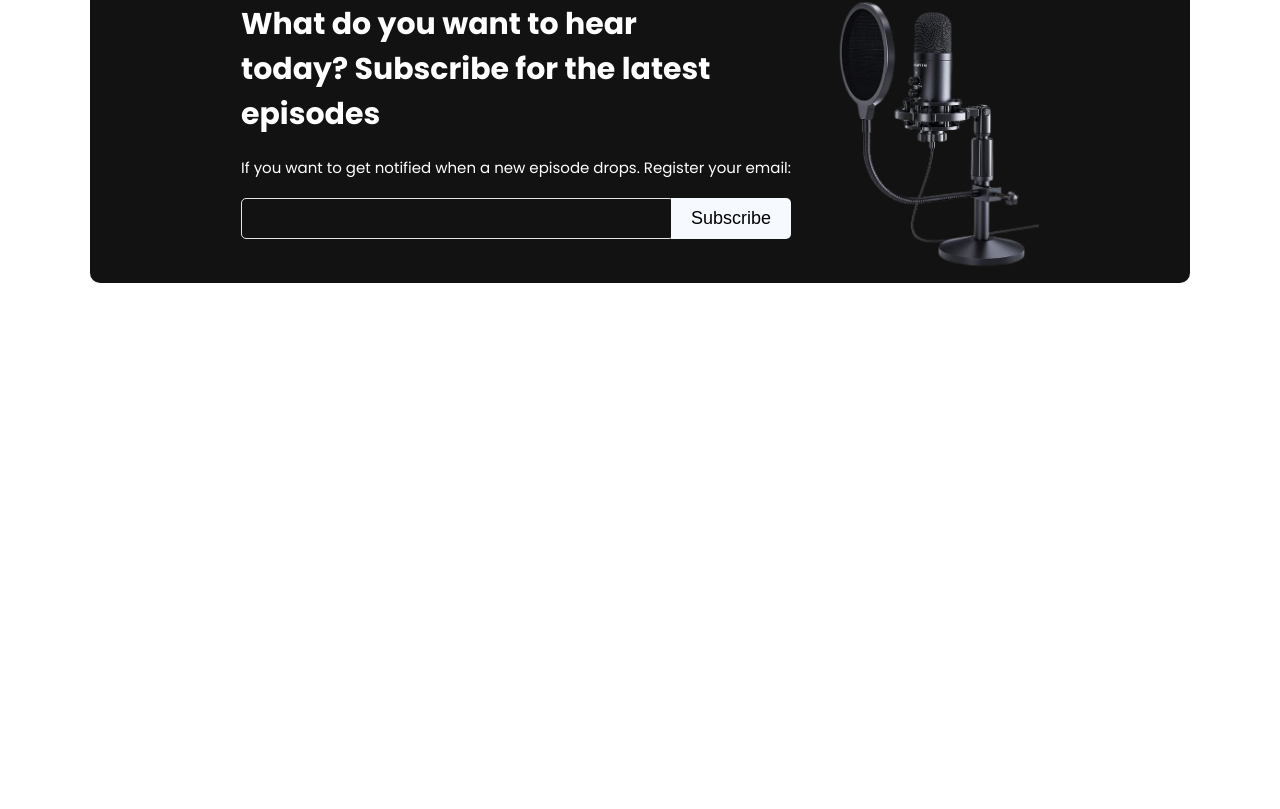
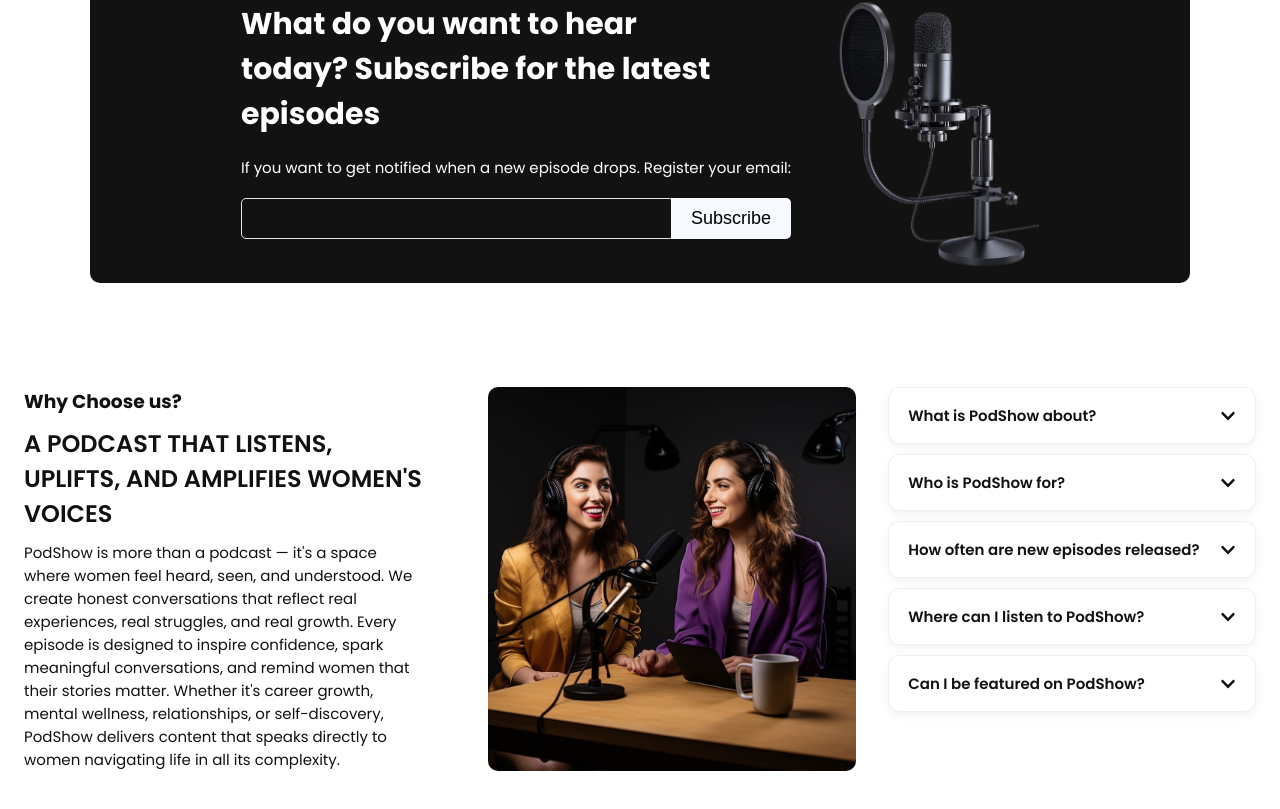
Before and after one commit to AghoghoOgbotor18/podShow, a React (Vite) app: page / in a window 1280 px wide. Shown: the part 2676-3485 px from the top of the page. Before the commit the page ends 3039 px from the top, so only its background shows below. Built offline with nearby package versions, Linux system fonts and the light colour scheme.

Commit message:
feat: add faq section

```diff
--- a/src/App.jsx
+++ b/src/App.jsx
@@ -5,6 +5,7 @@
 import About from "./Sections/About/About";
 import Speakers from './Sections/Speakers/Speakers';
 import CTASection from './Sections/CTASection/CTASection';
+import WhyChooseUs from './Sections/WhyChooseUs/WhyChooseUs';
 
 const App = () => {
   return (
@@ -18,6 +19,7 @@
         <About />
         <Speakers />
         <CTASection />
+        <WhyChooseUs />
       </main>
     </>
   )
--- /dev/null
+++ b/src/Sections/WhyChooseUs/WhyChooseUs.jsx
@@ -0,0 +1,67 @@
+import React, {useState} from 'react'
+import { Answer, Box, Faq, Faqs, Question, Section } from './WhyChooseUs.styles'
+import { Content, Features, Image, Subtitle, Title, Text } from '../About/About.styles';
+import women from "../../assets/Images/women.jpg";
+import { FaArrowUp, FaChevronDown, FaChevronUp } from 'react-icons/fa';
+
+const WhyChooseUs = () => {
+    const [activeIndex, setActiveIndex] = useState(null);
+    const toggleFAQ = (index) => {
+        setActiveIndex(activeIndex === index ? null : index);
+    }
+    const faq = [
+        {
+            question: "What is PodShow about?",
+            answer: "PodShow focuses on women's experiences — from career journeys and self-growth to mental health, relationships, and personal development."
+        },
+        {
+            question: "Who is PodShow for?",
+            answer: "PodShow is for women of all ages who want relatable conversations, encouragement, and stories that inspire growth and confidence."
+        },
+        {
+            question: "How often are new episodes released?",
+            answer: "We release new episodes weekly, ensuring fresh and relevant conversations every time."
+        },
+        {
+            question: "Where can I listen to PodShow?",
+            answer: "You can stream PodShow on all major podcast platforms and directly from our website."
+        },
+        {
+            question: "Can I be featured on PodShow?",
+            answer: "Yes! We love amplifying women's voices. You can apply through our contact page to be featured on an episode."
+        }
+    ]
+    return (
+        <Section>
+            <Content>
+                <Box>
+                    <Title>Why Choose us?</Title>
+                    <Subtitle>A podcast that listens, uplifts, and amplifies women's voices</Subtitle>
+                    <Text>
+                        PodShow is more than a podcast — it's a space where women feel heard, seen, and understood. We create honest conversations that reflect real experiences, real struggles, and real growth.
+
+                        Every episode is designed to inspire confidence, spark meaningful conversations, and remind women that their stories matter. Whether it's career growth, mental wellness, relationships, or self-discovery, PodShow delivers content that speaks directly to women navigating life in all its complexity.
+                    </Text>
+                </Box>
+                <Features>
+                    <Image src={women} alt="two women talking" />
+                    <Box>
+                        {faq.map((item, index) => (
+                            <Faq key={index}>
+                                <Faqs onClick ={() => toggleFAQ(index)}>
+                                    <Question>{item.question}</Question>
+                                    {activeIndex === index ? <FaChevronUp /> : <FaChevronDown />}
+                                </Faqs>
+                                {activeIndex === index && (
+                                    <Answer>{item.answer}</Answer>
+                                )}
+                            </Faq>
+                        ))}
+                    </Box>
+                </Features>
+            </Content>
+        </Section>
+    )
+}
+
+export default WhyChooseUs
--- /dev/null
+++ b/src/Sections/WhyChooseUs/WhyChooseUs.styles.js
@@ -0,0 +1,64 @@
+import styled from "styled-components";
+import { devices } from "../../Styles/media";
+export const Section = styled.section`
+    padding: 1.5rem;
+    margin: 5rem 0;
+`;
+export const Box = styled.div`
+    display:flex;
+    flex-direction: column;
+    gap:10px;
+    width: 100%;
+    max-width: 400px;
+
+    @media ${devices.tablet} {
+        max-width: 100%;
+    }
+`;
+export const Faq = styled.div`
+  display: flex;
+  flex-direction: column;
+  gap: 0.8rem;
+
+  padding: 1rem 1.2rem;
+  border-radius: 12px;
+
+  background: #ffffff;
+  color: #121212;
+
+  border: 1px solid rgba(0, 0, 0, 0.06);
+
+  box-shadow:
+    0 4px 12px rgba(0, 0, 0, 0.04),
+    0 2px 6px rgba(0, 0, 0, 0.02);
+
+  transition:
+    box-shadow 0.3s ease,
+    transform 0.25s ease,
+    border-color 0.25s ease;
+
+  cursor: pointer;
+
+  &:hover {
+    transform: translateY(-2px);
+    border-color: rgba(0, 0, 0, 0.1);
+    box-shadow:
+      0 8px 24px rgba(0, 0, 0, 0.08),
+      0 4px 10px rgba(0, 0, 0, 0.04);
+  }
+`;
+export const Question = styled.h4`
+    font-size: 15px;
+    font-weight: 600;
+`;
+export const Answer = styled.p`
+    font-size: 14px;
+    line-height: 1.6;
+    color: #555;
+`;
+export const Faqs = styled.div`
+    display: flex;
+    gap: 5px;
+    align-items: center;
+    justify-content: space-between;
+`;
```
Also changed, not shown: src/assets/Images/women.jpg (added).
